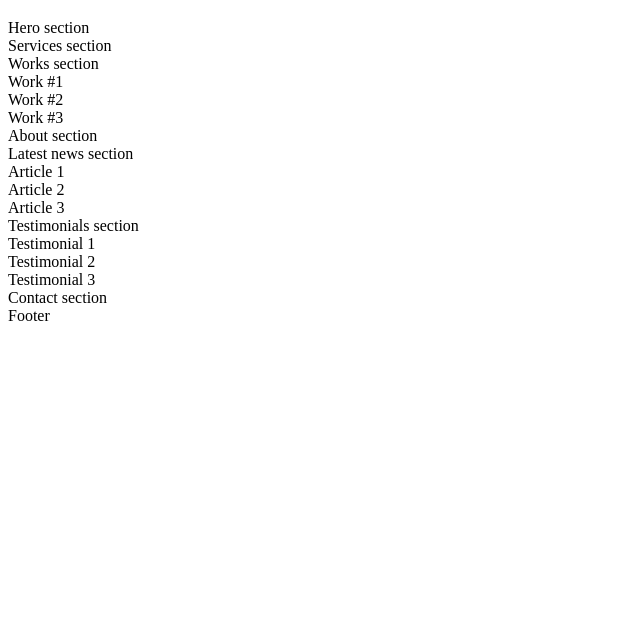
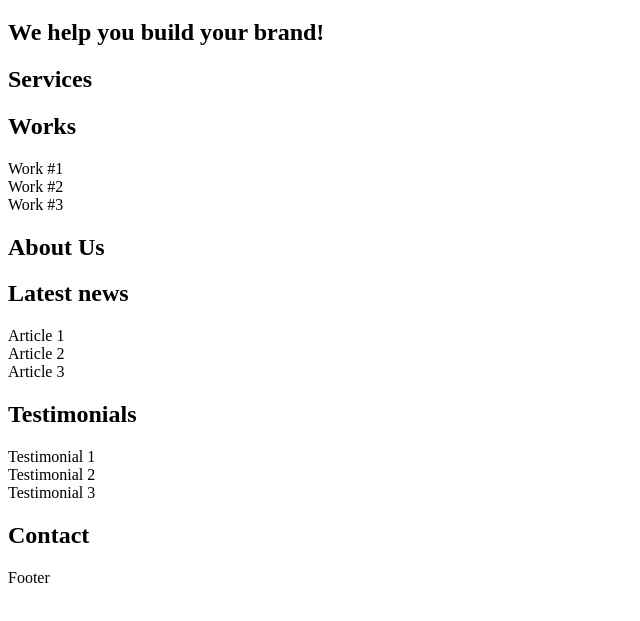
Before and after one commit to aallm004/atlas-web_front_end, a plain HTML site: page html_advanced/8-index.html in a window 1280 px wide. Shown: the part 61-682 px from the top of the page, without its empty margins (0-640 px from the left). Drawn offline with Linux system fonts and the light colour scheme.

Commit message:
changed section names

```diff
--- a/html_advanced/8-index.html
+++ b/html_advanced/8-index.html
@@ -12,25 +12,25 @@
         <header><nav></nav></header>
         <main>
             <h1>Homepage</h1>
-            <section>Hero section</section>
-            <section>Services section</section>
-            <section>Works section
+            <section><h2>We help you build your brand!</h2></section>
+            <section><h2>Services</h2></section>
+            <section><h2>Works</h2>
                 <article>Work #1</article>
                 <article>Work #2</article>
                 <article>Work #3</article>
             </section>
-            <section>About section</section>
-            <section>Latest news section
+            <section><h2>About Us</h2></section>
+            <section><h2>Latest news</h2></section>
                 <article>Article 1</article>
                 <article>Article 2</article>
                 <article>Article 3</article>
             </section>
-            <section>Testimonials section
+            <section><h2>Testimonials</h2>
                 <article>Testimonial 1</article>
                 <article>Testimonial 2</article>
                 <article>Testimonial 3</article>
             </section>
-            <section>Contact section</section>
+            <section><h2>Contact</h2></section>
         </main>
         <footer>Footer</footer>
     </body>
```
